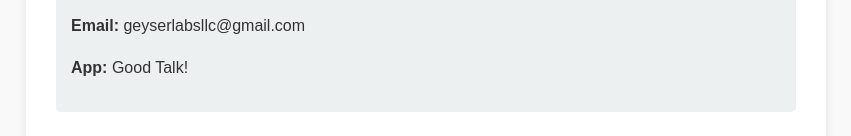
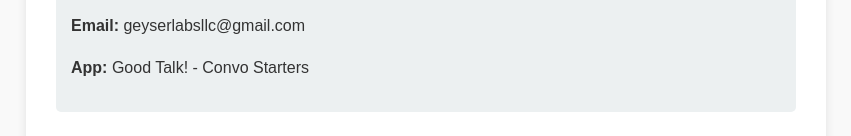
Before and after one commit to bhoff5/apps, a plain HTML site: page csae-policy.html in a window 1280 px wide. Shown: the part 910-1046 px from the top of the page, without its empty margins (214-1065 px from the left). Drawn offline with Linux system fonts and the light colour scheme.

Commit message:
Update csae-policy.html

```diff
--- a/csae-policy.html
+++ b/csae-policy.html
@@ -3,7 +3,7 @@
 <head>
     <meta charset="UTF-8">
     <meta name="viewport" content="width=device-width, initial-scale=1.0">
-    <title>Child Safety Policy - Convo Topics</title>
+    <title>Child Safety Policy - Good Talk! - Convo Starters</title>
     <style>
         body {
             font-family: Arial, sans-serif;
@@ -81,7 +81,7 @@
         <div class="contact-info">
             <h2>Contact Information:</h2>
             <p><strong>Email:</strong> geyserlabsllc@gmail.com</p>
-            <p><strong>App:</strong> Good Talk!</p>
+            <p><strong>App:</strong> Good Talk! - Convo Starters</p>
         </div>
 
         <div class="last-updated">
```
